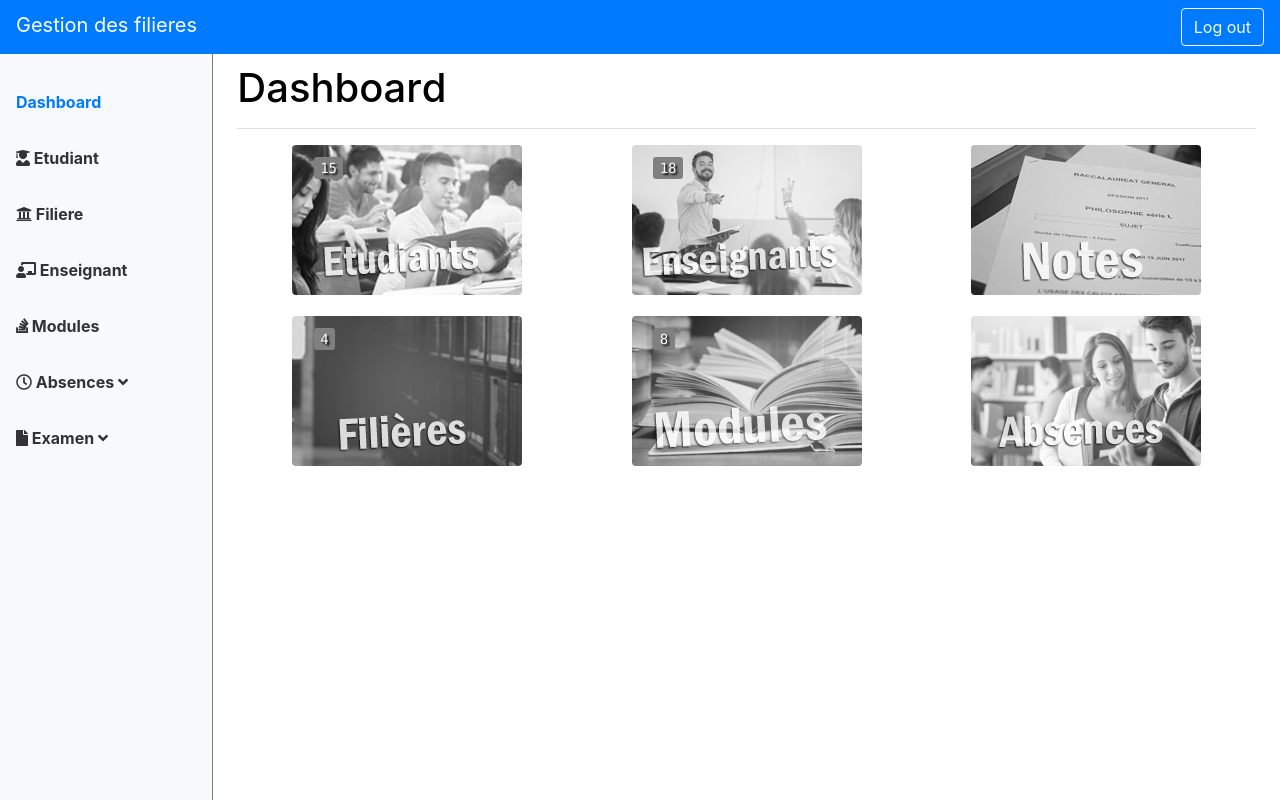
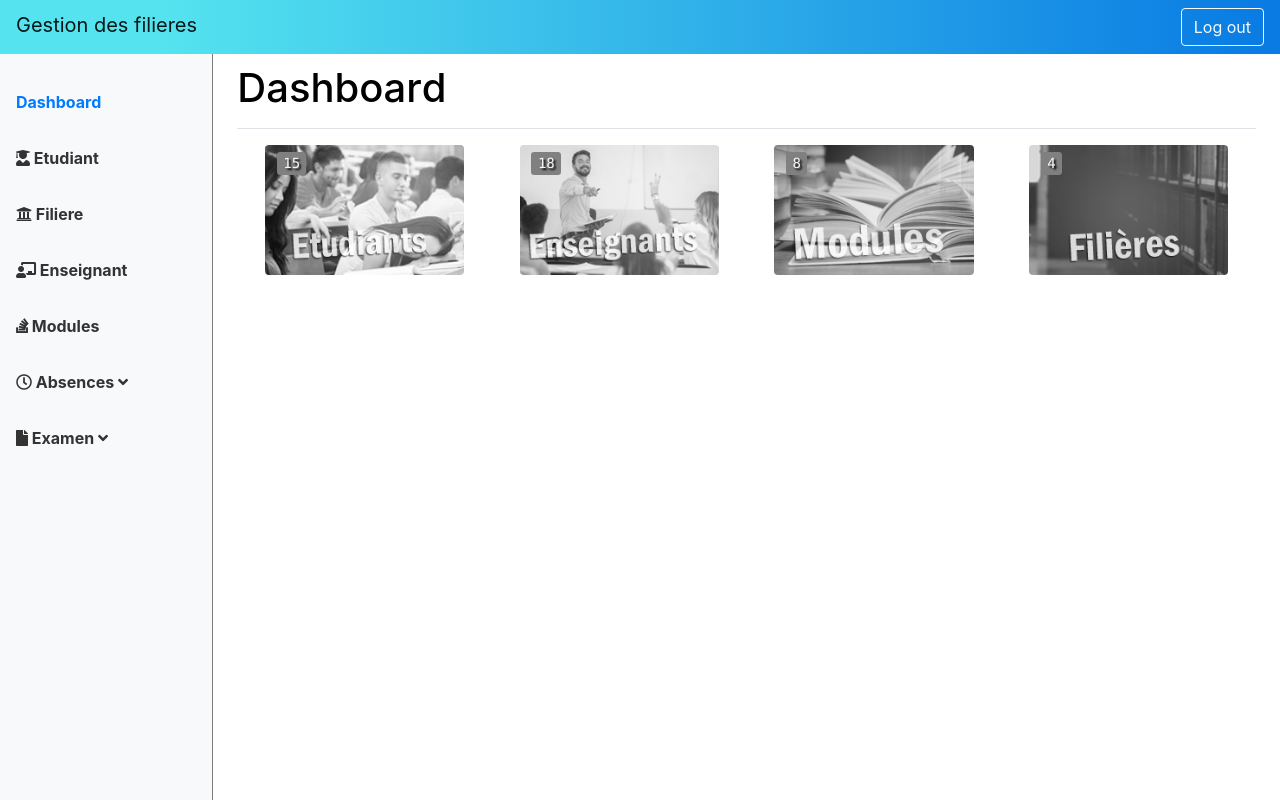
Before and after one commit to ZiadFellahIdrissi/pfe_projet, a PHP site: page /src/dashboard.php in a window 1280 px wide. Run offline with PHP 8.4, Linux system fonts and the light colour scheme; data comes from the database, SQL or seed files in the repository; some libraries are stand-ins or nearby versions.

Commit message:
modification

```diff
--- a/src/dashboard.php
+++ b/src/dashboard.php
@@ -16,19 +16,36 @@ include 'connection.php';
 <style type="text/css">
     .top-left {
         position: absolute;
-        top: 8.5%;
-        left: 22.5%;
+        top: 6.5%;
+        left: 15.5%;
         text-shadow: 2px 2px 2px #000000;
     }
+
     .col {
         position: relative;
         text-align: center;
+        margin-bottom: 5%;
     }
+
     kbd {
         background-color: grey;
         color: #f7f7f7;
     }
+
+    @media screen and (max-width: 921px) {
+        .top-left {
+            position: absolute;
+            top: 6.5%;
+            left: 21.5%;
+            text-shadow: 2px 2px 2px #000000;
+        }
+
+        img {
+            width: 250px;
+        }
+    }
 </style>
+
 <body>
     <?php include 'header.php' ?>
     <main role="main" class="col-md-9 ml-sm-auto col-lg-10 px-4">
@@ -112,8 +129,8 @@ include 'connection.php';
             <div class="text-center">
                 <div class="row">
                     <div class="col">
-                                <a href="Etudiants.php" >
-                                    <img src="../img/Dashboard/1.png" onmouseover="this.src='../img/Dashboard/2.png';" onmouseout="this.src='../img/Dashboard/1.png'" class="rounded" title="Etudiants">
+                        <a href="Etudiants.php">
+                            <img src="../img/Dashboard/1.png" onmouseover="this.src='../img/Dashboard/2.png';" onmouseout="this.src='../img/Dashboard/1.png'" class="rounded" title="Etudiants" height="130px">
                             <div class="top-left h6">
                                 <kbd>
                                     <?php
@@ -126,8 +143,8 @@ include 'connection.php';
                         </a>
                     </div>
                     <div class="col">
-                                <a href="Enseignant.php" >
-                                    <img src="../img/Dashboard/5.png" onmouseover="this.src='../img/Dashboard/6.png';" onmouseout="this.src='../img/Dashboard/5.png'" class="rounded" title="Enseignants">
+                        <a href="Enseignant.php">
+                            <img src="../img/Dashboard/5.png" onmouseover="this.src='../img/Dashboard/6.png';" onmouseout="this.src='../img/Dashboard/5.png'" class="rounded" title="Enseignants" height="130px">
                             <div class="top-left h6">
                                 <kbd>
                                     <?php
@@ -140,15 +157,38 @@ include 'connection.php';
                         </a>
                     </div>
                     <div class="col">
-                                <a href="Notes.php" >
-                                    <img src="../img/Dashboard/11.png" onmouseover="this.src='../img/Dashboard/12.png';" onmouseout="this.src='../img/Dashboard/11.png'" class="rounded" title="Notes">
+                        <a href="Modules.php">
+                            <img src="../img/Dashboard/7.png" onmouseover="this.src='../img/Dashboard/8.png';" onmouseout="this.src='../img/Dashboard/7.png'" class="rounded" title="Modules" height="130px">
+                            <div class="top-left h6">
+                                <kbd>
+                                    <?php
+                                    $sql = "SELECT *
+                                                        FROM module";
+                                    echo mysqli_num_rows(mysqli_query($conn, $sql));
+                                    ?>
+                                </kbd>
+                            </div>
+                        </a>
+                    </div>
+                    <div class="col">
+                        <a href="Filiere.php">
+                            <img src="../img/Dashboard/3.png" onmouseover="this.src='../img/Dashboard/4.png';" onmouseout="this.src='../img/Dashboard/3.png'" class="rounded" title="Filères" height="130px">
+                            <div class="top-left h6">
+                                <kbd>
+                                    <?php
+                                    $sql = "SELECT *
+                                                        FROM filiere";
+                                    echo mysqli_num_rows(mysqli_query($conn, $sql));
+                                    ?>
+                                </kbd>
+                            </div><br>
                         </a>
                     </div>
                 </div><br>
-                        <div class="row">
+                <!-- <div class="row">
                             <div class="col">
                                 <a href="Filiere.php" >
-                                    <img src="../img/Dashboard/3.png" onmouseover="this.src='../img/Dashboard/4.png';" onmouseout="this.src='../img/Dashboard/3.png'" class="rounded" title="Filères">
+                                    <img src="../img/Dashboard/3.png" onmouseover="this.src='../img/Dashboard/4.png';" onmouseout="this.src='../img/Dashboard/3.png'" class="rounded" title="Filères" height="130px">
                                     <div class="top-left h6">
                                         <kbd>
                                             <?php
@@ -162,7 +202,7 @@ include 'connection.php';
                             </div>
                             <div class="col">
                                 <a href="Modules.php" >
-                                    <img src="../img/Dashboard/7.png" onmouseover="this.src='../img/Dashboard/8.png';" onmouseout="this.src='../img/Dashboard/7.png'" class="rounded" title="Modules">
+                                    <img src="../img/Dashboard/7.png" onmouseover="this.src='../img/Dashboard/8.png';" onmouseout="this.src='../img/Dashboard/7.png'" class="rounded" title="Modules" height="130px">
                                     <div class="top-left h6">
                                         <kbd>
                                             <?php
@@ -176,10 +216,10 @@ include 'connection.php';
                             </div>
                             <div class="col">
                                 <a href="Absences.php" >
-                                    <img src="../img/Dashboard/9.png" onmouseover="this.src='../img/Dashboard/10.png';" onmouseout="this.src='../img/Dashboard/9.png'" class="rounded" title="Notes">
+                                    <img src="../img/Dashboard/9.png" onmouseover="this.src='../img/Dashboard/10.png';" onmouseout="this.src='../img/Dashboard/9.png'" class="rounded" title="Notes" height="130px">
                                 </a>
                             </div>
-                        </div>
+                        </div> -->
             </div>
         </div>
     </main>
--- a/src/header.php
+++ b/src/header.php
@@ -1,14 +1,19 @@
 <html lang="en">
 
 <style type="text/css">
-  .span{
+    .span {
         float: right;
+    }
+
+    .navbar {
+        background: rgb(85, 228, 239);
+        background: linear-gradient(90deg, rgba(85, 228, 239, 1) 12%, rgba(9, 123, 227, 1) 99%);
     }
 </style>
 
 <body>
     <header>
-        <nav class="navbar navbar-dark fixed-top bg-primary">
+        <nav class="navbar navbar-light fixed-top">
             <a class="navbar-brand" href="dashboard.php">Gestion des filieres</a>
             <ul class="navbar-nav px-0">
                 <li class="nav-item text-nowrap ">
@@ -100,4 +105,5 @@
         </div>
     </div>
 </body>
+
 </html>
```
Also changed, not shown: index.php (+13 -1 lines). Lines whose indentation alone changed are shown as unchanged.
